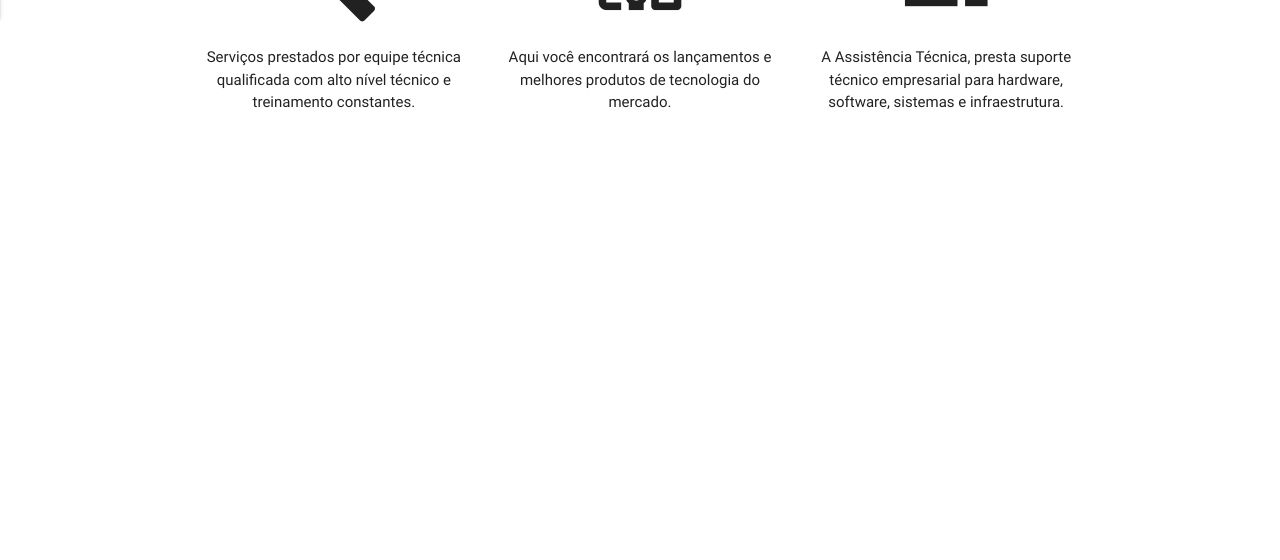
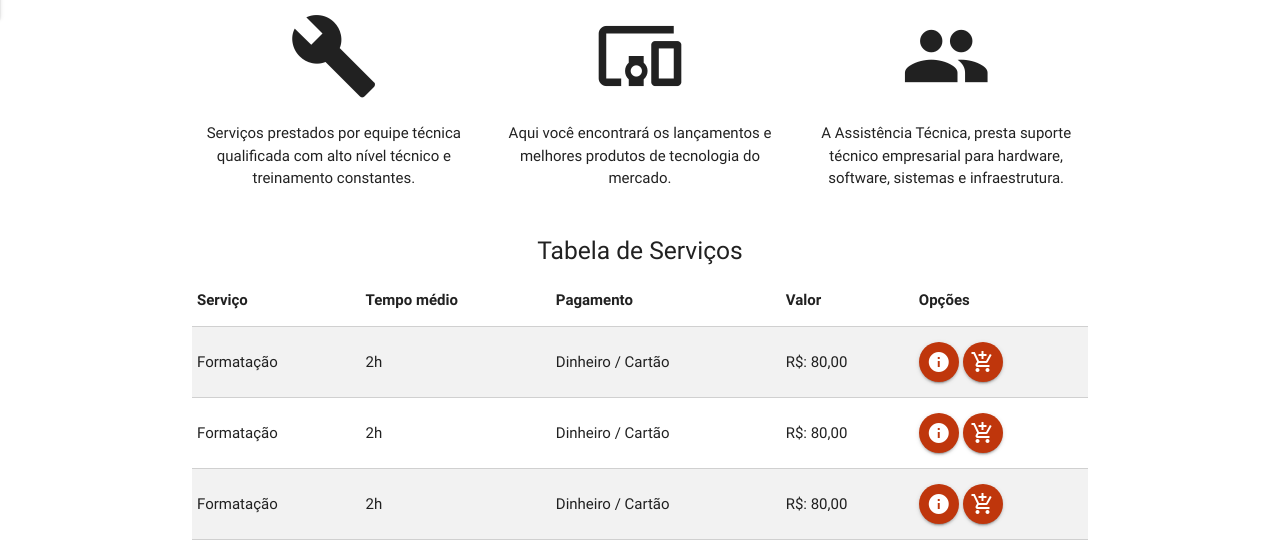
Before and after one commit to caiodsc/materialize_ecommerce, a plain HTML site: page index.html in a window 1280 px wide. Shown: the part 842-1402 px from the top of the page. Before the commit the page ends 991 px from the top, so only its background shows below. Drawn offline with Linux system fonts and the light colour scheme.

Commit message:
Criando Seção de Serviços II

```diff
--- a/css/style.css
+++ b/css/style.css
@@ -7,6 +7,13 @@
 .navbar-logo{
     height: 56px;
 }
+
+/*GERAL*/
+
+#servicos {
+    padding-top: 76px;
+}
+
 
 /*DESTAQUE*/
 
--- a/index.html
+++ b/index.html
@@ -72,7 +72,58 @@
                 <p>  A Assistência Técnica, presta suporte técnico empresarial para hardware, software, sistemas e infraestrutura.</p>
             </div>
         </div>
-
+        <div class="row">
+            <div class="col s12">
+                <h5 class="center">Tabela de Serviços</h5>
+                <table class="striped bordered responsive-table">
+                    <thead>
+                    <tr>
+                        <th>Serviço</th>
+                        <th>Tempo médio</th>
+                        <th>Pagamento</th>
+                        <th>Valor</th>
+                        <th>Opções</th>
+                    </tr>
+                    </thead>
+                    <tbody>
+                    <tr>
+                        <td>Formatação</td>
+                        <td>2h</td>
+                        <td>Dinheiro / Cartão</td>
+                        <td>R$: 80,00</td>
+                        <td><a href="" class="btn-floating waves-effect deep-orange darken-4">
+                            <i class="material-icons">info</i>
+                        </a>
+                            <a href="" class="btn-floating waves-effect deep-orange darken-4">
+                            <i class="material-icons">add_shopping_cart</i>
+                        </a></td>
+                    </tr><tr>
+                        <td>Formatação</td>
+                        <td>2h</td>
+                        <td>Dinheiro / Cartão</td>
+                        <td>R$: 80,00</td>
+                        <td><a href="" class="btn-floating waves-effect deep-orange darken-4">
+                            <i class="material-icons">info</i>
+                        </a>
+                            <a href="" class="btn-floating waves-effect deep-orange darken-4">
+                            <i class="material-icons">add_shopping_cart</i>
+                        </a></td>
+                    </tr><tr>
+                        <td>Formatação</td>
+                        <td>2h</td>
+                        <td>Dinheiro / Cartão</td>
+                        <td>R$: 80,00</td>
+                        <td><a href="" class="btn-floating waves-effect deep-orange darken-4">
+                            <i class="material-icons">info</i>
+                        </a>
+                            <a href="" class="btn-floating waves-effect deep-orange darken-4">
+                            <i class="material-icons">add_shopping_cart</i>
+                        </a></td>
+                    </tr>
+                    </tbody>
+                </table>
+            </div>
+        </div>
     </section>
 
     <section id="produtos">
```
